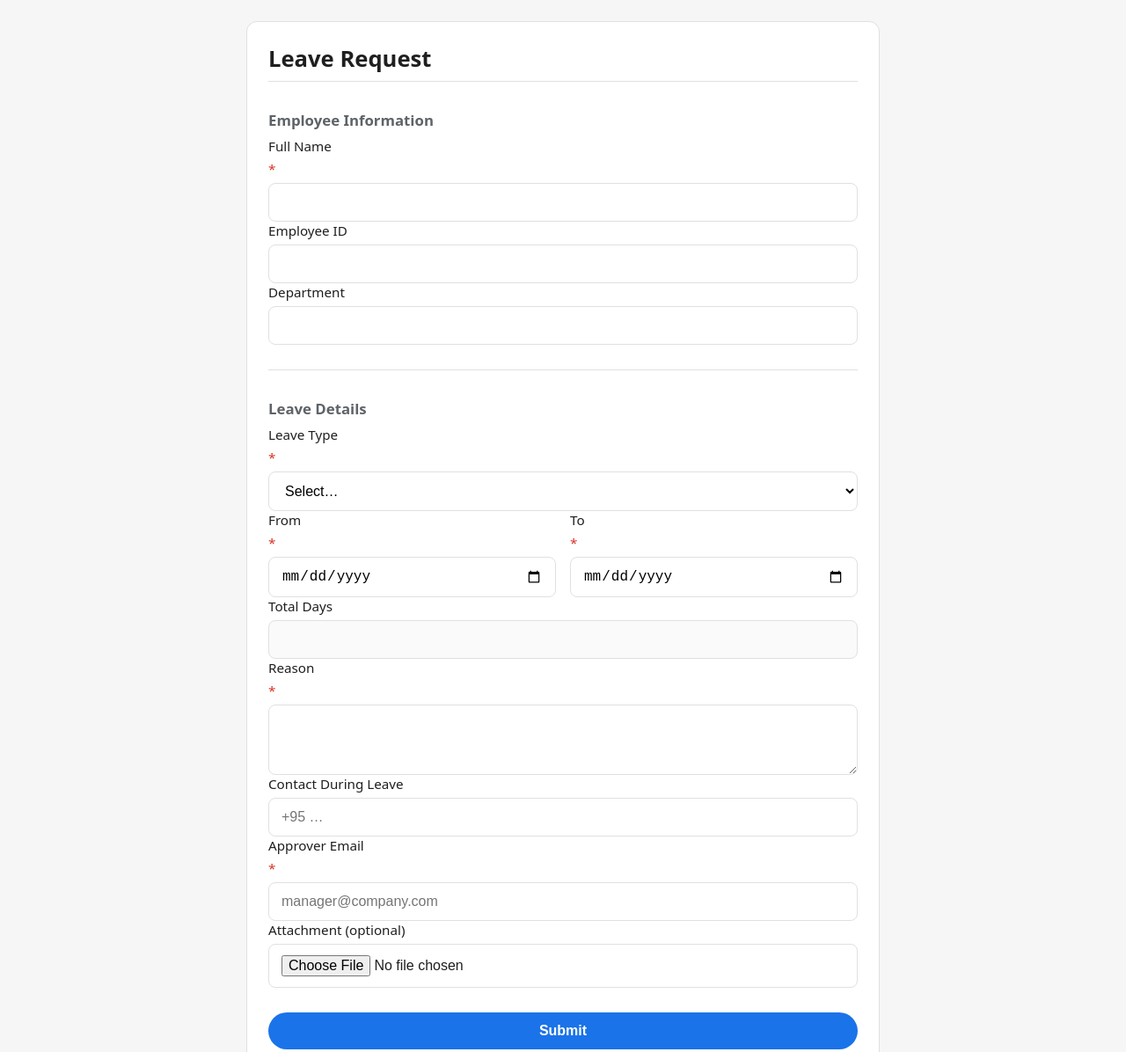
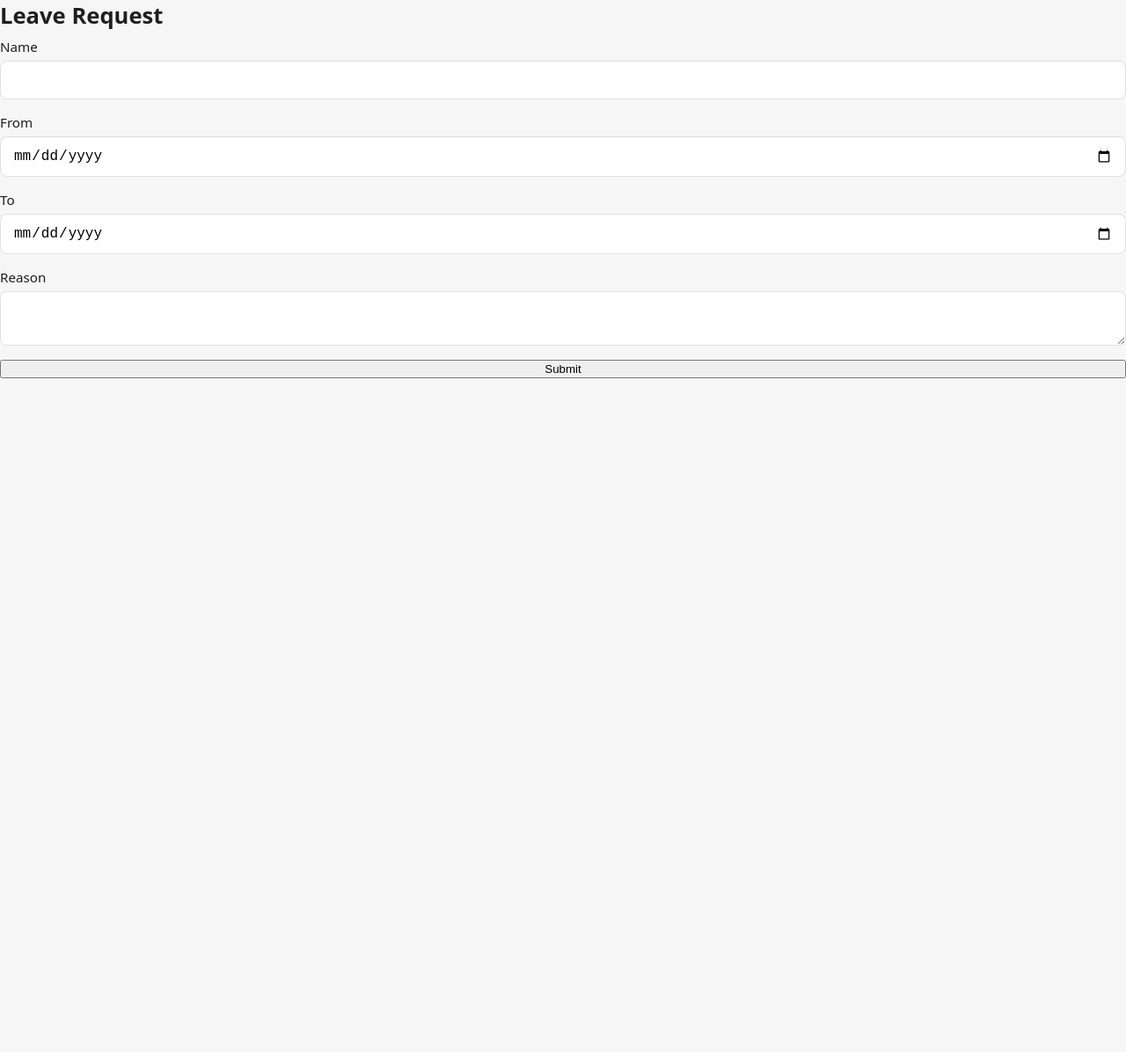
Before and after one commit to roverxtravel/leave-app, a plain HTML site: page index.html in a window 1280 px wide. Shown: the top 1196 px of the page at 88% size. After the commit the page ends 800 px from the top, so only its background shows below. Drawn offline with Linux system fonts and the light colour scheme.

Commit message:
index.html

```diff
--- a/index.html
+++ b/index.html
@@ -7,73 +7,40 @@
   <link rel="stylesheet" href="styles.css">
 </head>
 <body>
-  <main class="card">
+  <main>
     <h1>Leave Request</h1>
 
-    <form id="leave-form" novalidate>
-      <!-- Section: Employee -->
-      <div class="section">
-        <h2>Employee Information</h2>
-        <label>Full Name <span>*</span>
-          <input type="text" id="name" name="name" required>
-        </label>
-        <label>Employee ID
-          <input type="text" id="empId" name="empId" />
-        </label>
-        <label>Department
-          <input type="text" id="dept" name="dept" />
-        </label>
-      </div>
+    <form action="https://docs.google.com/forms/d/e/1FAIpQLSdeNQMXmr3bClW3hdHD2Q8Q6JNEABLIk_eEBVv08OYJdR30sg/formResponse"
+          method="POST" target="hidden_iframe" onsubmit="submitted=true;">
 
-      <!-- Section: Leave details -->
-      <div class="section">
-        <h2>Leave Details</h2>
-        <label>Leave Type <span>*</span>
-          <select id="type" name="type" required>
-            <option value="" selected disabled>Select…</option>
-            <option>Annual Leave</option>
-            <option>Sick Leave</option>
-            <option>Casual Leave</option>
-            <option>Unpaid Leave</option>
-            <option>Other</option>
-          </select>
-        </label>
+      <label>Name
+        <input type="text" name="entry.2005620554" required>
+      </label>
 
-        <div class="grid">
-          <label>From <span>*</span>
-            <input type="date" id="from" name="from" required>
-          </label>
-          <label>To <span>*</span>
-            <input type="date" id="to" name="to" required>
-          </label>
-        </div>
+      <label>From
+        <input type="date" name="entry.1045781291" required>
+      </label>
 
-        <label>Total Days
-          <input type="number" id="days" name="days" readonly>
-        </label>
+      <label>To
+        <input type="date" name="entry.1065046570" required>
+      </label>
 
-        <label>Reason <span>*</span>
-          <textarea id="reason" name="reason" rows="3" required></textarea>
-        </label>
+      <label>Reason
+        <textarea name="entry.1166974658" required></textarea>
+      </label>
 
-        <label>Contact During Leave
-          <input type="tel" id="contact" name="contact" placeholder="+95 …">
-        </label>
+      <button type="submit">Submit</button>
+    </form>
 
-        <label>Approver Email <span>*</span>
-          <input type="email" id="approver" name="approver" required placeholder="manager@company.com">
-        </label>
-
-        <label>Attachment (optional)
-          <input type="file" id="file" name="file" accept=".pdf,.jpg,.png,.jpeg">
-        </label>
-      </div>
-
-      <button type="submit" class="btn">Submit</button>
-      <p id="status" class="status"></p>
-    </form>
+    <iframe name="hidden_iframe" style="display:none;"></iframe>
+    <p id="status"></p>
   </main>
 
-  <script src="script.js"></script>
+  <script>
+    let submitted = false;
+    document.querySelector("form").addEventListener("submit", () => {
+      document.getElementById("status").textContent = "Submitted ✔";
+    });
+  </script>
 </body>
 </html>
```
